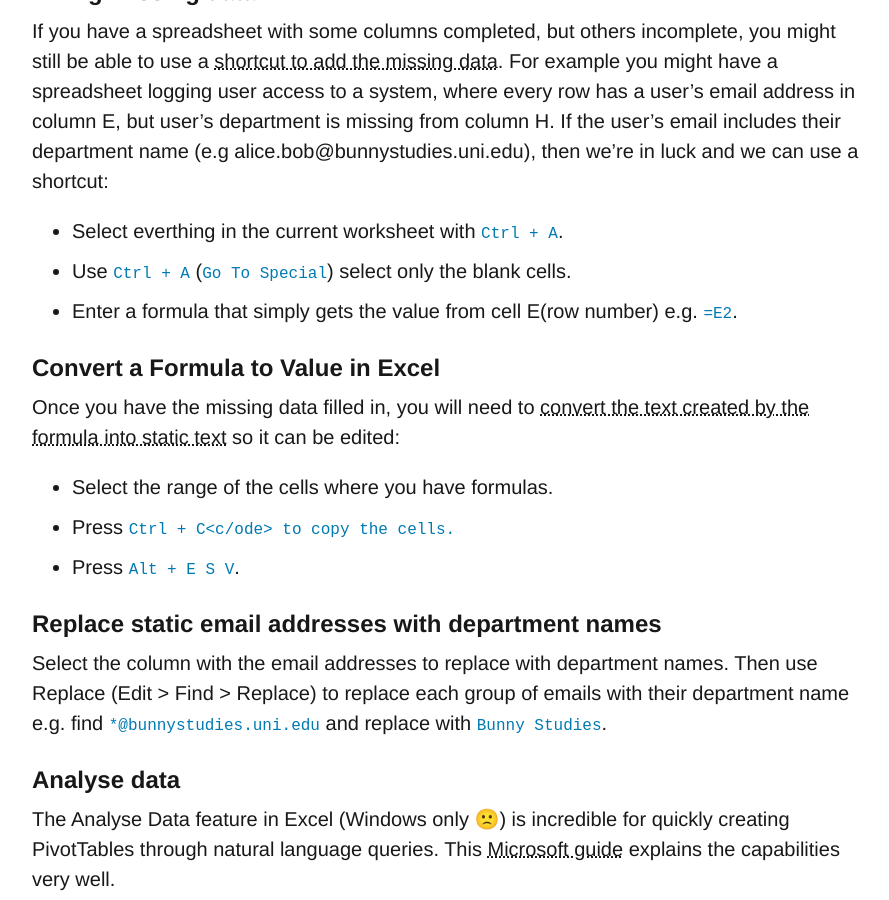
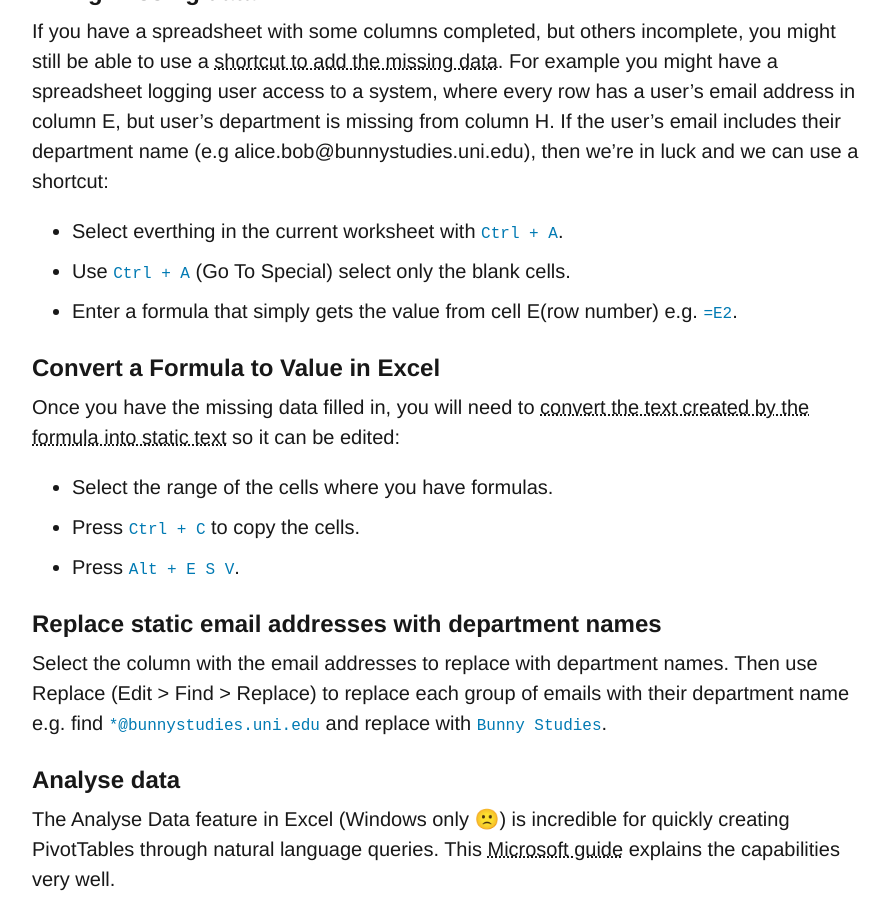
Before and after one commit to johnpilbeam/johnpilbeam.com, a Jekyll site: the page built from _posts/2021-03-10-messy-data.markdown, in a window 1280 px wide and 900 px high, scrolled down 724 px. Shown: the whole window, without its empty margins (112-1001 px from the left). Built offline with Jekyll 4.4.1, drawn with Linux system fonts in a browser that asks for light colours; comment, search, counter and statistics services are not loaded.

Commit message:
Fixed typo

```diff
--- a/_posts/2021-03-10-messy-data.markdown
+++ b/_posts/2021-03-10-messy-data.markdown
@@ -13,14 +13,14 @@ As a Mac user it doesn't feel great to recommend that you use Microsoft Excel on
 If you have a spreadsheet with some columns completed, but others incomplete, you might still be able to use a [shortcut to add the missing data](https://exceljet.net/lessons/shortcut-recipe-fill-in-missing-data). For example you might have a spreadsheet logging user access to a system, where every row has a user's email address in column E, but user's department is missing from column H. If the user's email includes their department name (e.g alice.bob@bunnystudies.uni.edu), then we're in luck and we can use a shortcut:
 
 - Select everthing in the current worksheet with <code>Ctrl + A</code>.
-- Use <code>Ctrl + A</code> (<code>Go To Special</code>) select only the blank cells.
+- Use <code>Ctrl + A</code> (Go To Special) select only the blank cells.
 - Enter a formula that simply gets the value from cell E(row number) e.g. <code>=E2</code>.
 
 
 ### Convert a Formula to Value in Excel
 Once you have the missing data filled in, you will need to [convert the text created by the formula into static text](https://excelchamps.com/blog/convert-to-value/) so it can be edited:
 - Select the range of the cells where you have formulas.
-- Press <code>Ctrl + C<c/ode> to copy the cells.
+- Press <code>Ctrl + C</code> to copy the cells.
 - Press <code>Alt + E S V</code>.
 
 ### Replace static email addresses with department names
```
